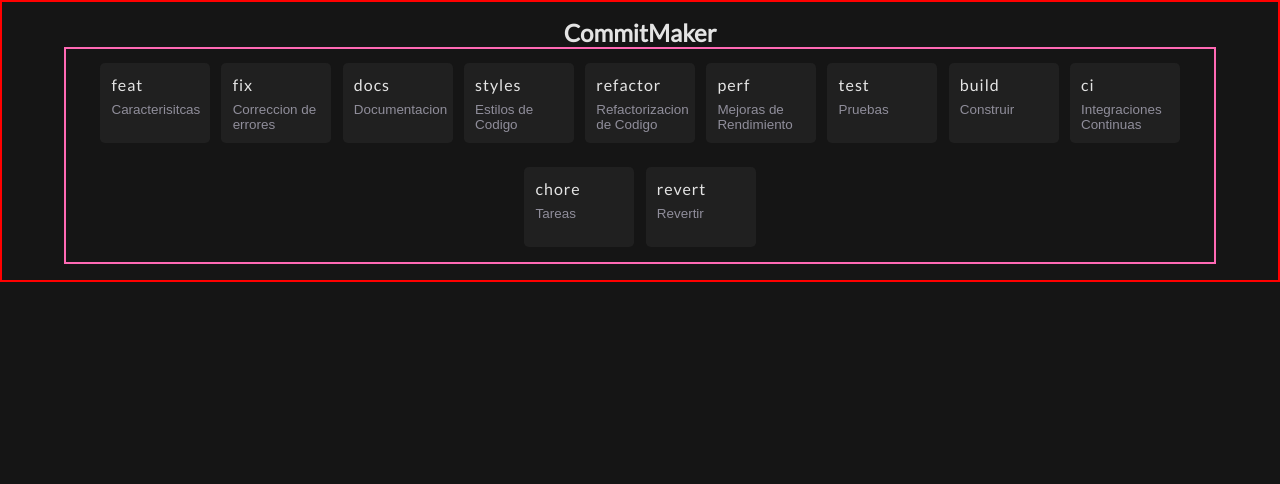
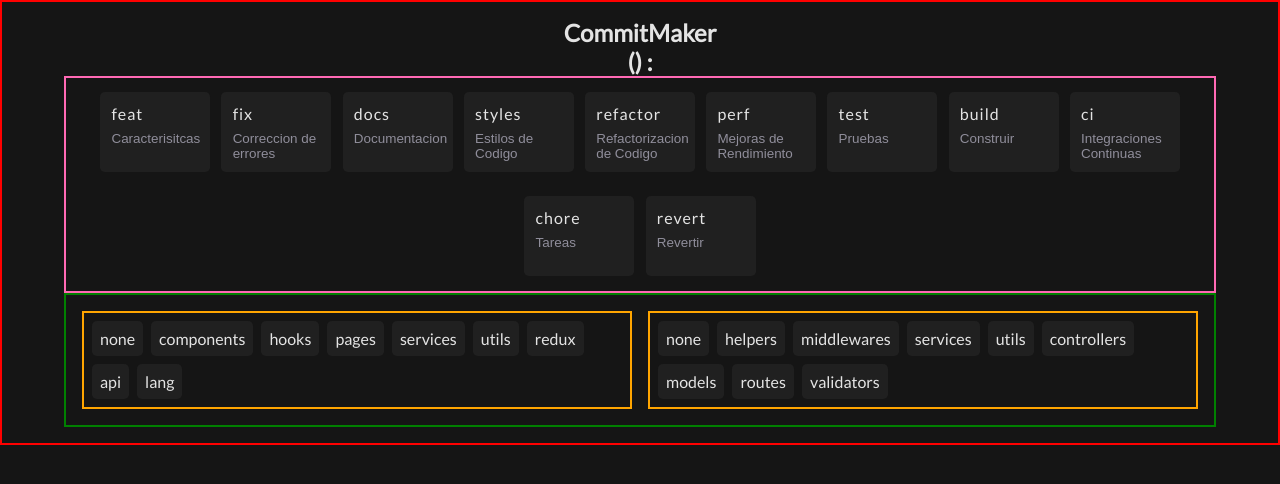
Before and after one commit to JosueEC/CommitsMaker, a React (Vite) app: page / in a window 1280 px wide. Shown: the top 484 px of the page. Built offline with nearby package versions, Linux system fonts and the light colour scheme.

Commit message:
feat(components): :hammer: Creation of the ContainerScopes and OptionScope components.

```diff
--- a/src/App.jsx
+++ b/src/App.jsx
@@ -1,14 +1,23 @@
 import './App.css'
+import { useCommitStore } from './services/zustand/store'
 import ContainerTypes from './components/ContainerTypes/ContainerTypes'
-import { useCommitStore } from './services/zustand/store'
+import ContainerScopes from './components/ContainerScopes/ContainerScopes'
 
 function App () {
   const selectedType = useCommitStore((state) => state.selectedType)
+  const selectedAmbit = useCommitStore((state) => state.selectedAmbit)
   return (
     <section>
       <h1>CommitMaker</h1>
-      <h2>{selectedType}</h2>
+      <h2>
+        {
+          `${selectedType}
+          ${(selectedAmbit !== 'none') ? '(' + selectedAmbit + ')' : ''}
+          :`
+        }
+      </h2>
       <ContainerTypes />
+      <ContainerScopes />
     </section>
   )
 }
--- /dev/null
+++ b/src/components/ContainerScopes/ContainerScopes.css
@@ -0,0 +1,16 @@
+.containerScopes {
+  border: solid 2px green;
+  width: 90vw;
+  display: flex;
+  padding: 1rem;
+  gap: 1rem;
+}
+
+.boxScopes {
+  border: solid 2px orange;
+  width: 50%;
+  padding: 0.5rem;
+  display: flex;
+  flex-wrap: wrap;
+  gap: 0.5rem;
+}
--- a/src/components/ContainerScopes/ContainerScopes.jsx
+++ b/src/components/ContainerScopes/ContainerScopes.jsx
@@ -1,5 +1,28 @@
+import './ContainerScopes.css'
+import { scopesFrontend, scopesBackend } from '../../services/mockups/scopes'
+import OptionScope from '../OptionScope/OptionScope'
+
 export default function ContainerScopes () {
   return (
-    <div />
+    <div className='containerScopes'>
+      <div className='boxScopes'>
+        {
+          scopesFrontend.map((scope) => {
+            return (
+              <OptionScope scope={scope} key={scope} />
+            )
+          })
+        }
+      </div>
+      <div className='boxScopes'>
+        {
+          scopesBackend.map((scope) => {
+            return (
+              <OptionScope scope={scope} key={scope} />
+            )
+          })
+        }
+      </div>
+    </div>
   )
 }
--- /dev/null
+++ b/src/components/OptionScope/OptionScope.css
@@ -0,0 +1,10 @@
+.labelScope {
+  background-color: var(--element-black);
+  padding: 0.5rem;
+  border-radius: 0.3rem;
+  cursor: pointer;
+}
+
+.labelScope--selected {
+  border: solid 2px rebeccapurple;
+}
--- /dev/null
+++ b/src/components/OptionScope/OptionScope.jsx
@@ -0,0 +1,16 @@
+/* eslint-disable react/prop-types */
+import './OptionScope.css'
+import { useCommitStore } from '../../services/zustand/store'
+
+export default function OptionScope ({ scope }) {
+  const selectedAmbit = useCommitStore((state) => state.selectedAmbit)
+  const selectAmbit = useCommitStore((state) => state.selectAmbit)
+
+  function handleSelectScope (event) {
+    selectAmbit(scope)
+  }
+
+  return (
+    <p className={(selectedAmbit === scope) ? 'labelScope labelScope--selected' : 'labelScope'} onClick={handleSelectScope}>{scope}</p>
+  )
+}
--- a/src/services/mockups/scopes.js
+++ b/src/services/mockups/scopes.js
@@ -1,4 +1,5 @@
 export const scopesFrontend = [
+  'none',
   'components',
   'hooks',
   'pages',
@@ -10,6 +11,7 @@ export const scopesFrontend = [
 ]
 
 export const scopesBackend = [
+  'none',
   'helpers',
   'middlewares',
   'services',
--- a/src/services/zustand/store.js
+++ b/src/services/zustand/store.js
@@ -5,5 +5,6 @@ export const useCommitStore = create((set) => ({
   selectedAmbit: '',
   selectedEmoji: '',
 
-  selectType: (type) => set((state) => ({ selectedType: type }))
+  selectType: (type) => set((state) => ({ selectedType: type })),
+  selectAmbit: (ambit) => set((state) => ({ selectedAmbit: ambit }))
 }))
```
